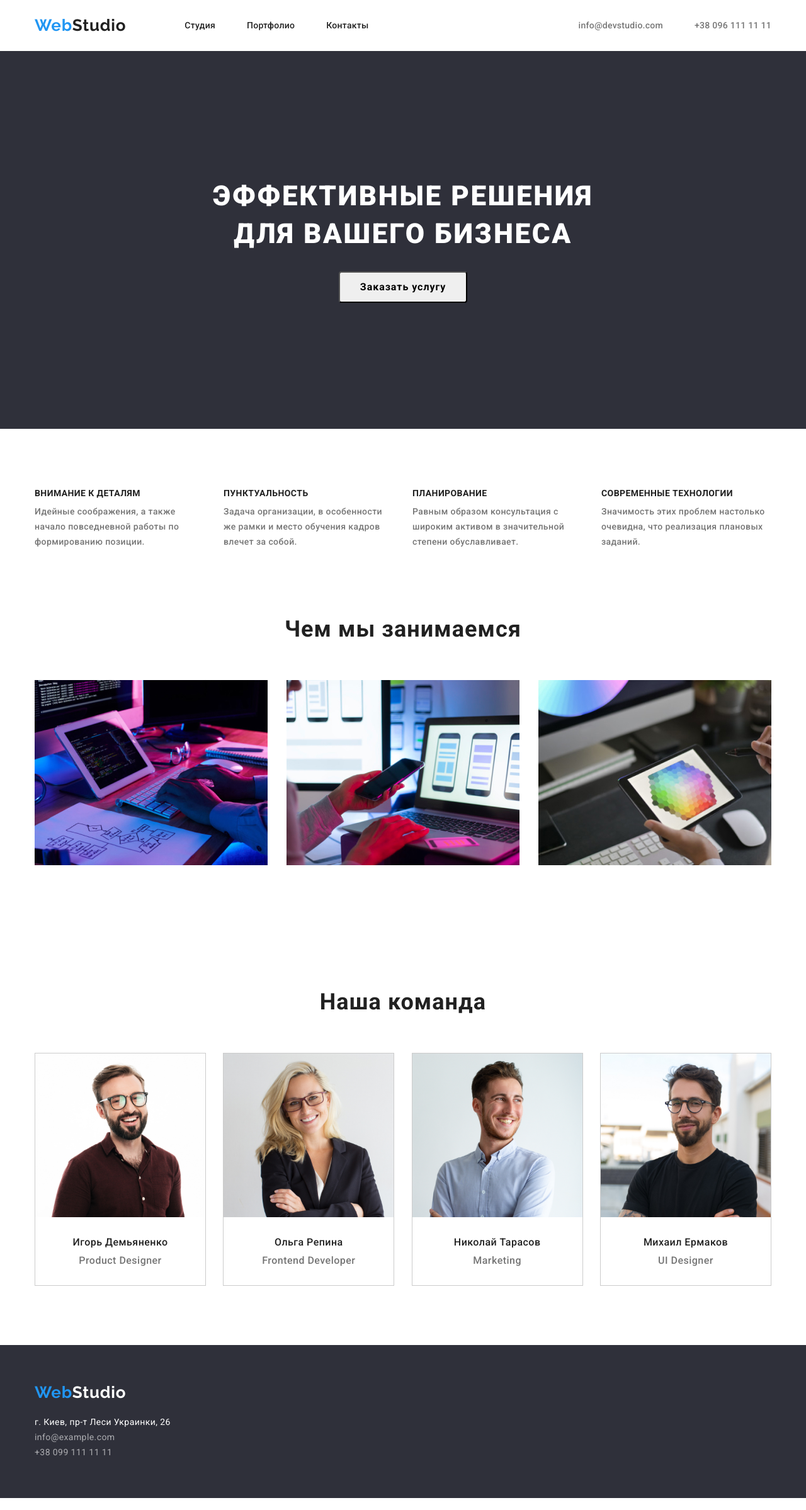
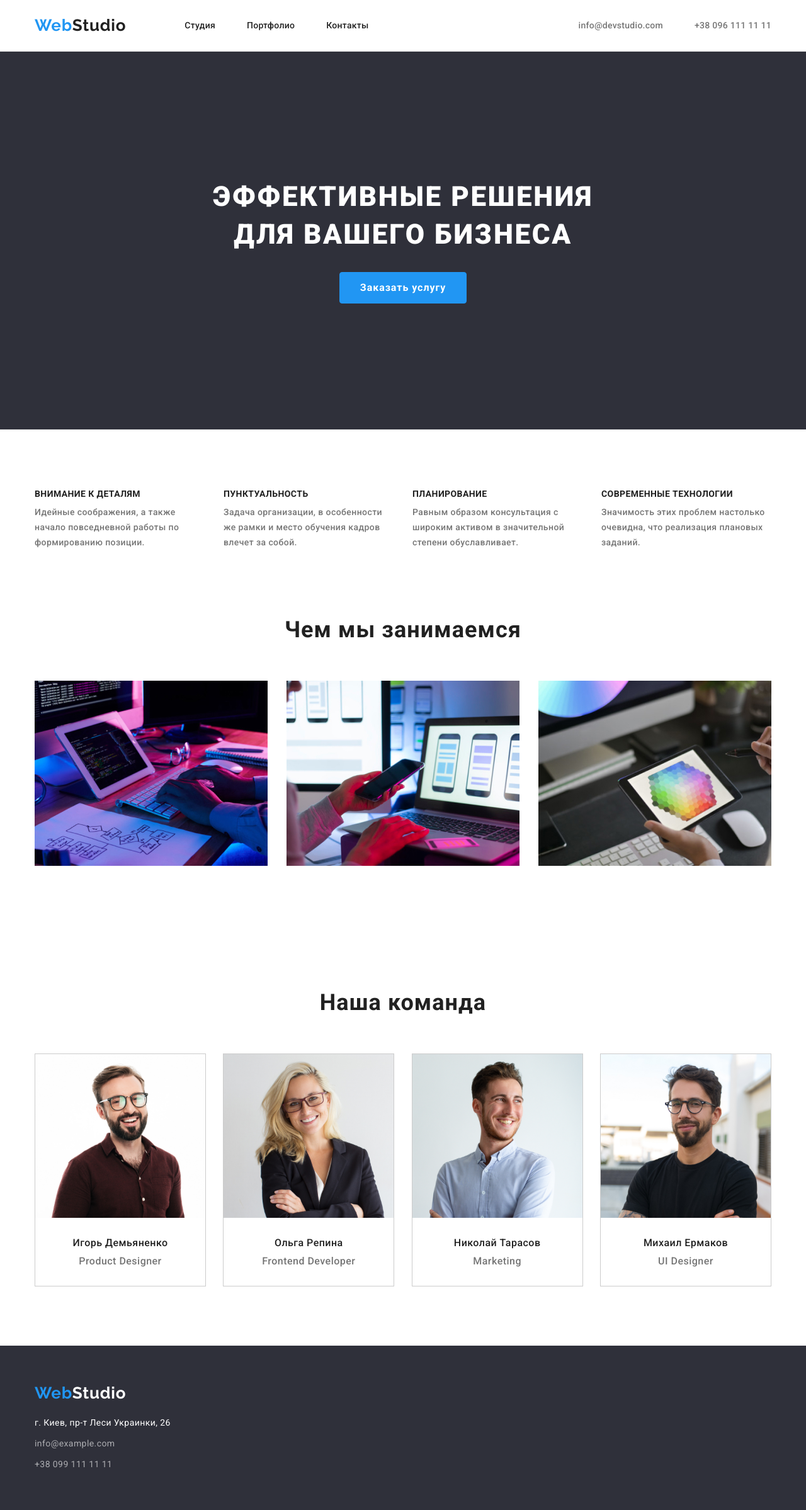
Before and after one commit to dmitriy-gradzion/goit-markup-hw-03, a plain HTML site: page index.html in a window 1280 px wide. Shown: the whole page at 63% size. Drawn offline with nearby package versions, Linux system fonts and the light colour scheme.

Commit message:
Добавляет стили css

```diff
--- a/css/styles.css
+++ b/css/styles.css
@@ -51,6 +51,7 @@ ol {
 .header {
   padding-top: 25px;
   padding-bottom: 25px;
+  border-bottom: 1px solid #e5e5e5;
 }
 
 .header .container {
@@ -141,12 +142,9 @@ ol {
 /*===============HERO===============*/
 .hero {
   background-color: #2f303a;
-}
-
-.hero .container {
-  min-height: 600px;
   padding-top: 200px;
   padding-bottom: 200px;
+  min-height: 600px;
 }
 
 .title-hero {
@@ -172,10 +170,13 @@ ol {
   align-items: center;
   text-align: center;
   letter-spacing: 0.06em;
-  /* color: #ffffff;*/
+  background-color: #2196f3;
+  color: #ffffff;
   text-decoration: inherit;
   margin-left: auto;
   margin-right: auto;
+  border: 1px solid #2196f3;
+  cursor: pointer;
   border-radius: 4px;
   height: 50px;
   min-width: 200px;
@@ -184,10 +185,11 @@ ol {
 /*===============END HERO===============*/
 
 /*===============Our Features===============*/
-.features .container {
+.features {
   padding-top: 94px;
   padding-bottom: 94px;
 }
+
 .features-title-box {
   display: none;
 }
@@ -222,7 +224,8 @@ ol {
 /*===============End Our Features===============*/
 
 /*===============About===============*/
-.about .container {
+
+.about {
   padding-bottom: 94px;
 }
 
@@ -236,7 +239,7 @@ ol {
 /*===============End About===============*/
 
 /*===============Team===============*/
-.team .container {
+.team {
   padding-top: 94px;
   padding-bottom: 94px;
 }
@@ -281,16 +284,17 @@ ol {
 
 /*===============Footer===============*/
 .footer {
-  background-color: #2f303a;
-}
-
-.footer .container {
   padding-top: 60px;
   padding-bottom: 60px;
+  background-color: #2f303a;
 }
 
 .text-footer {
   margin-bottom: 20px;
+}
+
+.footer .address-list-item:not(:last-child) {
+  margin-bottom: 9px;
 }
 
 .logo-footer {
--- a/index.html
+++ b/index.html
@@ -122,10 +122,10 @@
             <p class="text-footer" lang="en"><a class="logo-footer" href="./index.html"><span class="content-logo">Web</span>Studio</a></p>
             <address class="address">
                 <ul class="address-list">
-                    <li><a class="footer-address-link" href="https://goo.gl/maps/zYXSifWX77ZxXH1r9">г. Киев, пр-т Леси Украинки,
+                    <li class="address-list-item"><a class="footer-address-link" href="https://goo.gl/maps/zYXSifWX77ZxXH1r9">г. Киев, пр-т Леси Украинки,
                             26</a></li>
-                    <li><a class="footer-mail-link" href="mailto:info@example.com">info@example.com</a></li>
-                    <li><a class="footer-tel-link" href="tel:+380991111111">+38 099 111 11 11</a></li>
+                    <li class="address-list-item"><a class="footer-mail-link" href="mailto:info@example.com">info@example.com</a></li>
+                    <li class="address-list-item"><a class="footer-tel-link" href="tel:+380991111111">+38 099 111 11 11</a></li>
                 </ul>
             </address>
         </div>
--- a/portfolio.html
+++ b/portfolio.html
@@ -132,10 +132,10 @@
                         class="content-logo">Web</span>Studio</a></p>
             <address class="address">
                 <ul class="address-list">
-                    <li><a class="footer-address-link" href="https://goo.gl/maps/zYXSifWX77ZxXH1r9">г. Киев, пр-т Леси Украинки,
+                    <li class="address-list-item"><a class="footer-address-link" href="https://goo.gl/maps/zYXSifWX77ZxXH1r9">г. Киев, пр-т Леси Украинки,
                             26</a></li>
-                    <li><a class="footer-mail-link" href="mailto:info@example.com">info@example.com</a></li>
-                    <li><a class="footer-tel-link" href="tel:+380991111111">+38 099 111 11 11</a></li>
+                    <li class="address-list-item"><a class="footer-mail-link" href="mailto:info@example.com">info@example.com</a></li>
+                    <li class="address-list-item"><a class="footer-tel-link" href="tel:+380991111111">+38 099 111 11 11</a></li>
                 </ul>
             </address>
         </div>
```
